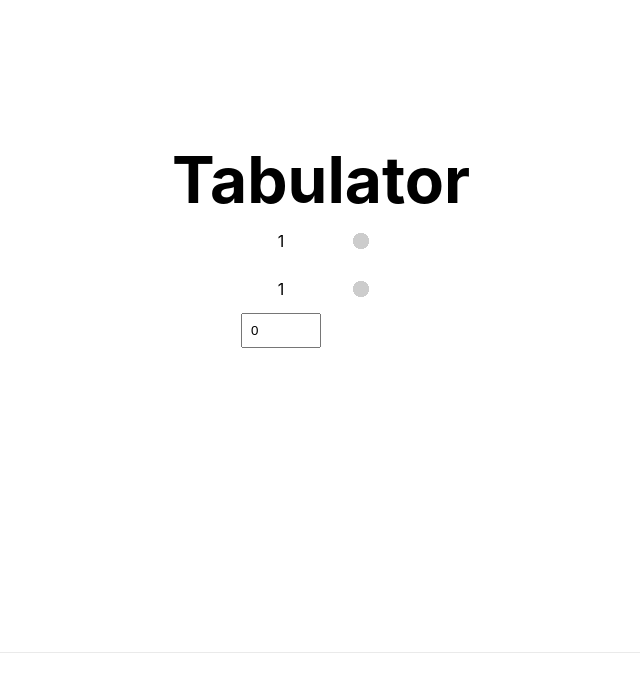
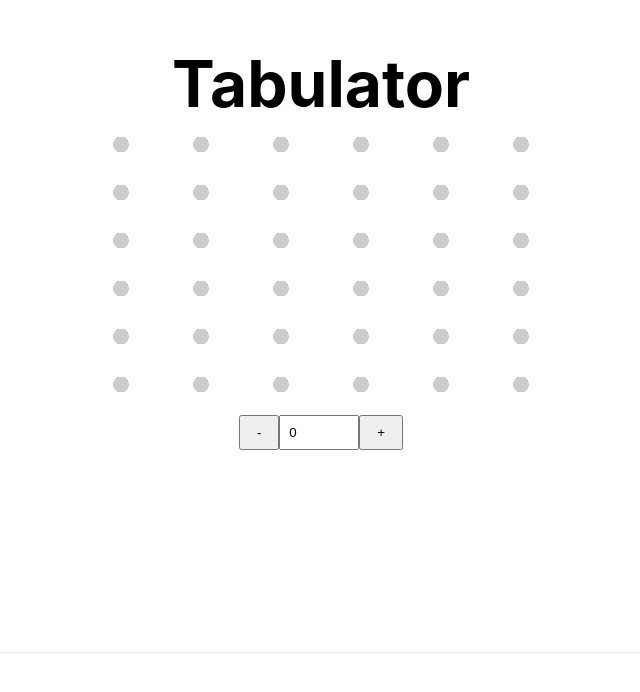
Before and after one commit to jonoliver/tabulator, a Next.js app: page / in a window 1280 px wide. Shown: the part 148-840 px from the top of the page, without its empty margins (319-959 px from the left). Built offline with nearby package versions, Linux system fonts and the light colour scheme.

Commit message:
:metal::skull::metal:

```diff
--- a/components/riff/index.tsx
+++ b/components/riff/index.tsx
@@ -20,32 +20,12 @@ type Riff = {
 };
 
 const mockState: Riff = {
-  strungs: [
-    {
-      id: 'string-1',
-      notes: [
-        {
-          id: 'note-1',
-          number: 1
-        },
-        {
-          id: 'note-2',
-        },
-      ]
-    },
-    {
-      id: 'string-2',
-      notes: [
-        {
-          id: 'note-1',
-          number: 1
-        },
-        {
-          id: 'note-2',
-        },
-      ]
-    }
-  ]
+  strungs: Array(6).fill({}).map((_, i) => ({
+    id: `string-${i}`,
+    notes: Array(6).fill({}).map((_, n) => ({
+      id: `string-${i}note-${n}`,
+    }))
+  }))
 }
 
 const buildClasses = (list: unknown[]) => list.filter(Boolean).join(' ');
@@ -102,9 +82,13 @@ const Riff = () => {
         </div>
       )
     }
-    <form
-      onSubmit={(e) => e.preventDefault()}
+    <p
+      style={{ margin: 'auto' }}
     >
+      <button
+        style={{ padding: '0.5rem 1rem' }}
+        onClick={() => setPasteValue(pasteValue - 1)}
+      >-</button>
       <input
         type="number"
         min="0"
@@ -113,7 +97,11 @@ const Riff = () => {
         value={pasteValue}
         onChange={(e) => setPasteValue(parseInt(e.target.value, 10))}
       />
-    </form>
+      <button
+        style={{ padding: '0.5rem 1rem' }}
+        onClick={() => setPasteValue(pasteValue + 1)}
+      >+</button>
+    </p>
   </div>
 }
 
--- a/components/riff/riff.module.css
+++ b/components/riff/riff.module.css
@@ -13,6 +13,7 @@
 }
 
 .fret {
+  font-size: 2rem;
   text-align: center;
   width: 100%;
   height: 100%;
```
